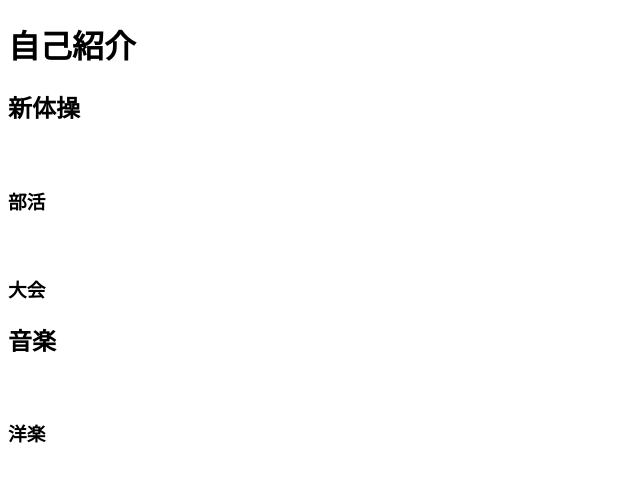
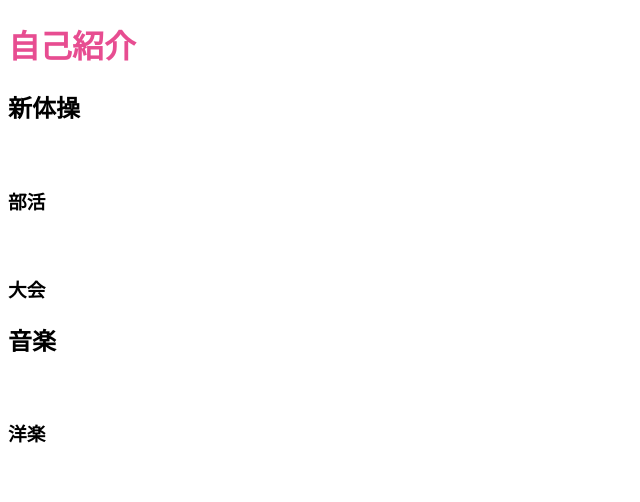
Before and after one commit to Mia-N27/Mia-N27.github.io, a plain HTML site: page index.html in a window 1280 px wide. Shown: the top 502 px of the page, without its empty margins (0-640 px from the left). Drawn offline with Linux system fonts and the light colour scheme.

Commit message:
Add files via upload

```diff
--- a/index.html
+++ b/index.html
@@ -5,6 +5,7 @@
   <meta charset="utf-8">
   <meta name="viewport" content="width=device-width, initial-scale=1, shrink-to-fit=no">
   <meta name="theme-color" content="#000000">
+  <link rel="stylesheet" type="text/css" href="style.css" />
 </head>
 
 <body>
--- /dev/null
+++ b/style.css
@@ -0,0 +1,3 @@
+h1 {
+    color:#E74D91;
+    }
```
